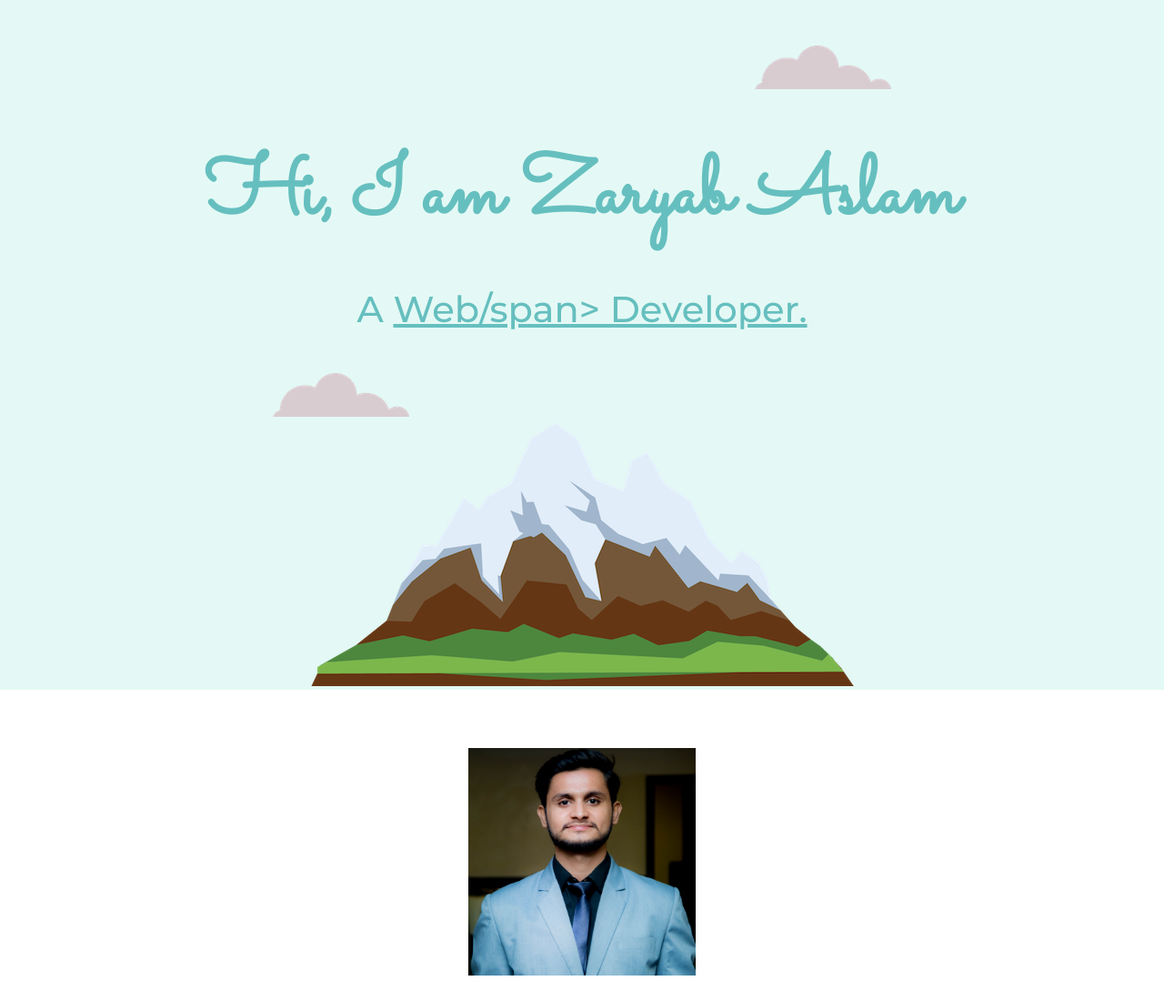
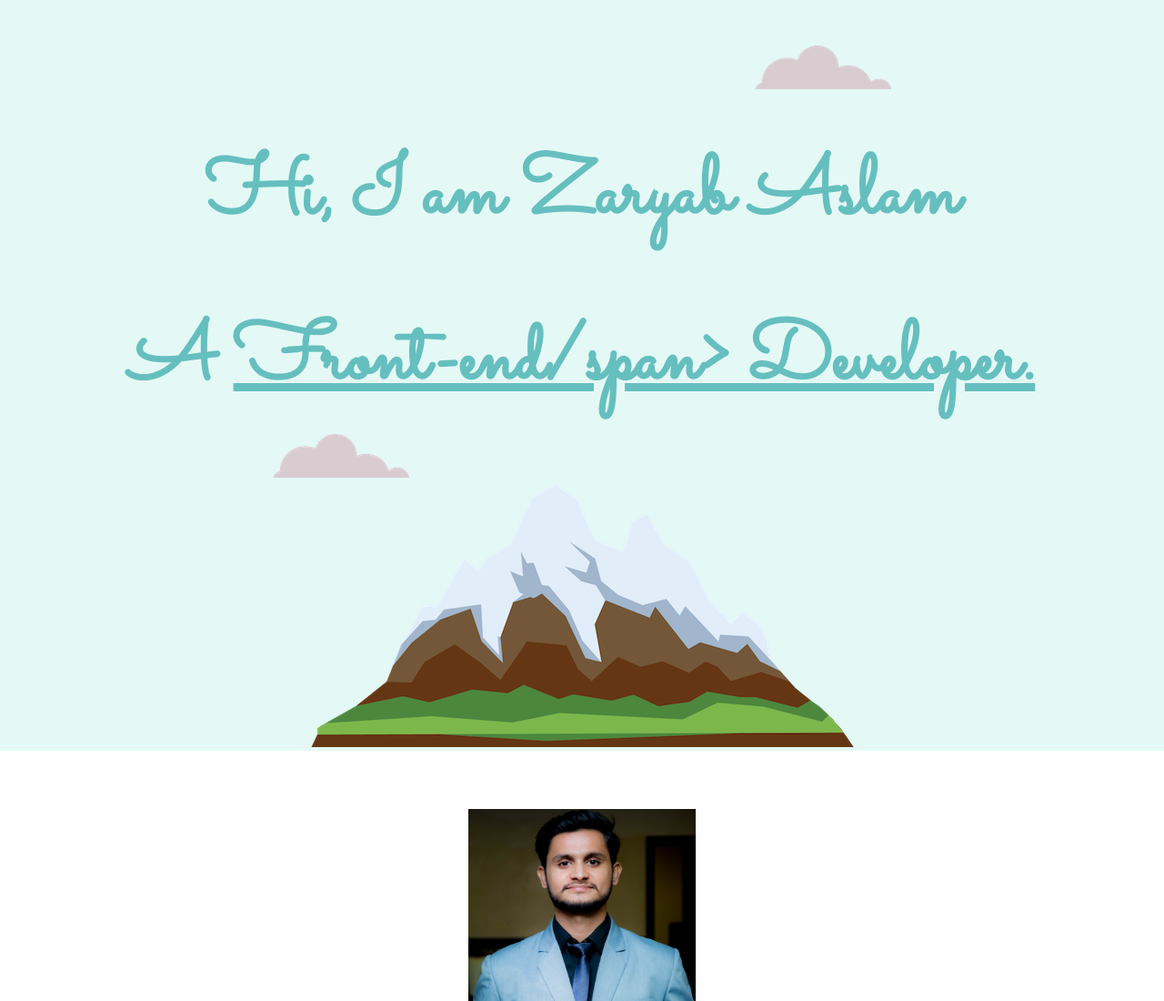
Before and after one commit to ZaryabAslam/demo-portfolio, a plain HTML site: page index.html in a window 1280 px wide. Shown: the top 1100 px of the page at 91% size. Drawn offline with Linux system fonts and the light colour scheme.

Commit message:
updated heading

```diff
--- a/index.html
+++ b/index.html
@@ -13,7 +13,7 @@
   <div class="top-container">
     <img class="top-cloud" src="images/cloud.png" alt="cloud image">
     <h1>Hi, I am Zaryab Aslam</h1>
-    <h2>A <span class="pro">Web/span> Developer.</h2>
+    <h1>A <span class="pro">Front-end/span> Developer.</h1>
     <img class="bottom-cloud" src="images/cloud.png" alt="cloud image">
     <img src="images/mountain.png" alt="mountain.png">
   </div>
```
